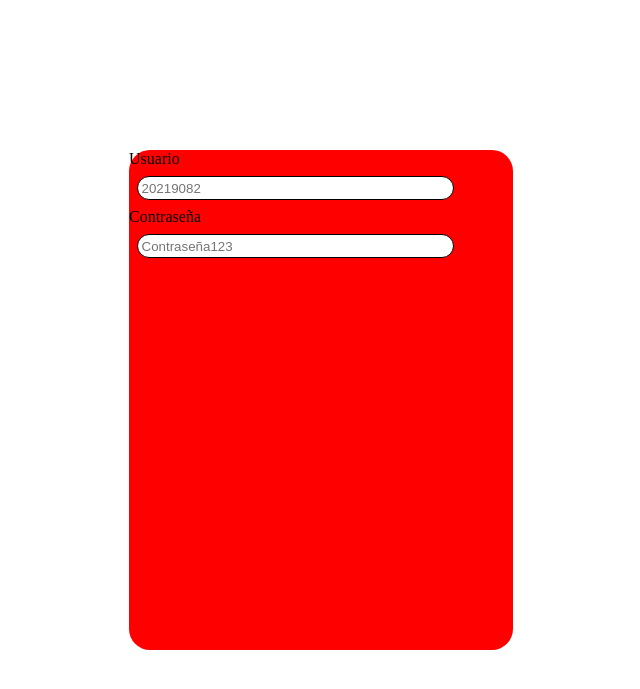
After one commit to W3nsee/Proyecto-Ordo-ez, a PHP site: page /login.php in a window 1280 px wide. The commit adds this page. Shown: the top 689 px of the page, without its empty margins (319-959 px from the left). Run offline with PHP 8.4, Linux system fonts and the light colour scheme.

Commit message:
avance
le avance a login pero hasta el momento al diseño, voy apenas empezando ya me voy a dormir bye

```diff
--- a/contacto.php
+++ b/contacto.php
@@ -134,10 +134,10 @@ class Contacto extends Conexion
 		return $bandera;
 	}
 
-	Public function listaralumno($nombre, $apellido_paterno, $apellido_materno, $grado, $grupo, $id){
+	Public function listaralumno($id){
 		$this->sentencia = "SELECT a.nombre, a.apellido_paterno, a.apellido_materno, s.grado, s.grupo
 							FROM alumno a
-							INNER JOIN salon s ON a.matricula_salon = s.id";
+							INNER JOIN salon s ON a.matricula_salon = s.id='$id'";
 		$bandera = $this->ejecutar_sentencia();
 	}
 }
--- /dev/null
+++ b/login.css
@@ -0,0 +1,26 @@
+body{
+    margin: 2%;
+    padding: 0;
+}
+
+
+.login{
+    width: 30%;
+    height: 500px;
+    background-color: red;
+    border-radius: 21px;
+   position: absolute;
+   left: 50%;
+   top: 50%;
+   transform: translate(-50%, -50%);
+
+}
+
+.usuario,.contraseña{
+    width: 80%;
+    border-radius: 21px;
+    margin: 2%;
+    padding: 1%;
+    border: 1px solid black;
+    float: center;
+}
--- /dev/null
+++ b/login.php
@@ -0,0 +1,21 @@
+<!DOCTYPE html>
+<html>
+    <head>
+        <meta charset="utf-8">
+        <meta http-equiv="X-UA-Compatible" content="IE=edge">
+        <title></title>
+        <meta name="description" content="">
+        <meta name="viewport" content="width=device-width, initial-scale=1">
+        <link rel="stylesheet" href="login.css">
+    </head>
+    <body>
+
+       <div class="login">
+            <label>Usuario</label>
+            <input type="text" class="usuario" name="usuario_id" min="1" max="6" placeholder="20219082">
+            <label>Contraseña</label>
+            <input type="text" class="contraseña" name="contraseña" min="1" max="16" placeholder="Contraseña123">
+       </div>
+
+    </body>
+</html>
```
